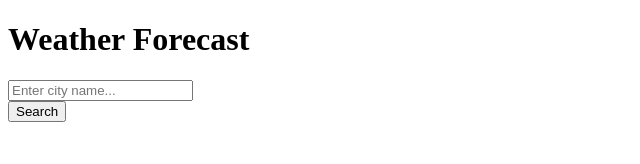
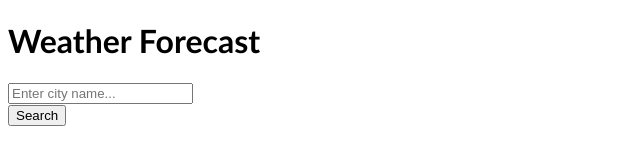
Before and after one commit to RyanH118/Weather_Forecast, a plain HTML site: page index.html in a window 1280 px wide. Shown: the whole page, without its empty margins (0-640 px from the left). Drawn offline with Linux system fonts and the light colour scheme.

Commit message:
Added a font to the whole body.

```diff
--- a/Assets/css/styles.css
+++ b/Assets/css/styles.css
@@ -1,3 +1,7 @@
+body {
+    font-family: 'Trebuchet MS', 'Lucida Sans Unicode', 'Lucida Grande', 'Lucida Sans', Arial, sans-serif;
+}
+
 #history {
     display: flex;
     flex-direction: column;
```
